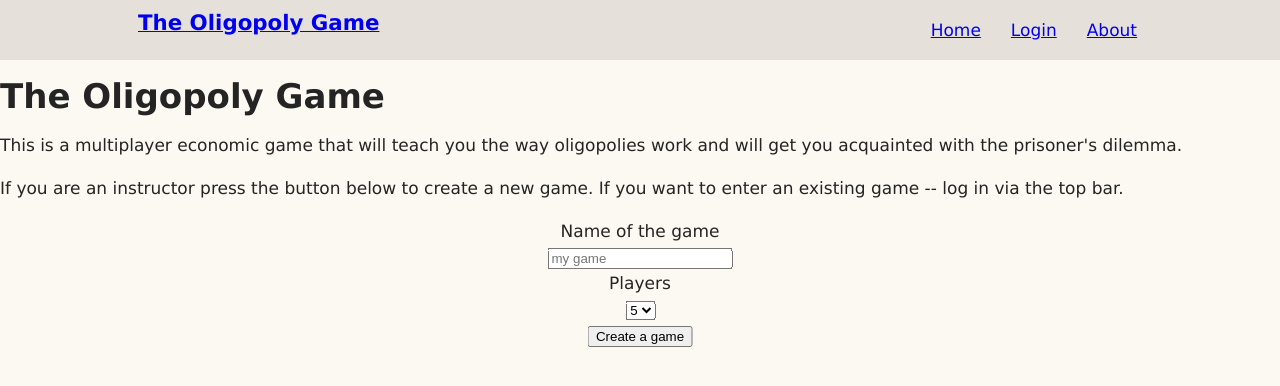
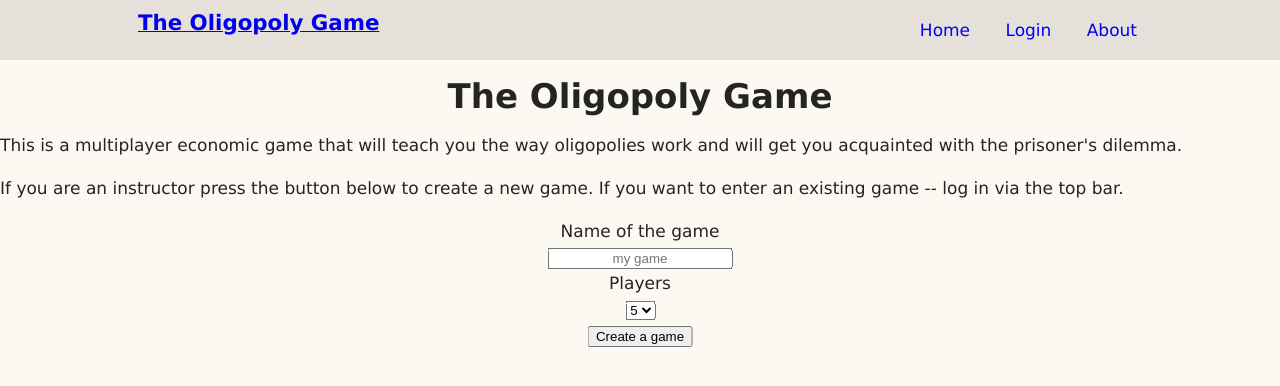
Before and after one commit to stacyjina/oligopoly-game, a PHP site: page / in a window 1280 px wide. Shown: the top 386 px of the page. Run offline with PHP 8.4, Linux system fonts and the light colour scheme.

Commit message:
some frontend changes

```diff
--- a/css/style.css
+++ b/css/style.css
@@ -6,7 +6,6 @@
     top: 0;
 }
 
-/* @media (min-width: 1462px) */
 .nav.container{
     width: 80%;
     background-color: #E5E1DA;
@@ -30,19 +29,13 @@
 }
 
 .dropdown-menu {
-    display: none;
     position: absolute;
-    background-color: #f9f9f9;
+    background-color: #FBF9F1;
     min-width: 160px;
-    box-shadow: 0px 8px 16px 0px rgba(0,0,0,0.2);
-    padding: 12px 16px;
+    box-shadow: 0px 8px 16px 0px rgba(144, 128, 103, 0.3);
+    padding: 16px 16px;
     z-index: 1;
     /* left: -15px; */
-}
-
-.dropdown-toggle:hover + .dropdown-menu, .dropdown-menu:hover {
-    display: block;
-    color: black;
 }
 
 a.brand {
@@ -54,7 +47,7 @@ a.brand {
     }
 }
 
-.form-group, .form-group input {
+.form-group, .form-group input, .form input {
     text-align: center;
     /* display: inline-block; */
 }
@@ -69,13 +62,13 @@ li.link {
     display: inline-block;
     padding: 17px 15px;
     height: fit-content;
-    float: left;
+    /* float: left; */
     line-height: 26px;
 }
 
 li.link:hover {
     background-color: #AAD7D9;
-    color: brown;
+    /* color: brown; */
 }
 
 div {
@@ -99,3 +92,30 @@ form.create {
     transform: translate(-50%, 0);
     text-align: center;
 }
+
+ul.dropdown-menu.closed {
+    display: none;
+    margin: auto;
+}
+
+ul.dropdown-menu.open {
+    display: block;
+    margin: auto;
+}
+
+li.link a {
+    text-decoration: none;
+}
+
+div.error {
+    color: red;
+}
+
+h1, h2 {
+    text-align: center;
+}
+
+div.logins {
+    display: inline;
+    text-align: center;
+}
--- a/index.php
+++ b/index.php
@@ -14,14 +14,13 @@
                 header("Location: game_page.php");
             }
             else {
-                echo "<li> <div> Incorrect login/password. </div> </li>";
+                echo "<div class='error'> Incorrect login/password. </div>";
             }
         } else {
-            echo "<li> <div> Please enter both login and password. </div> </li>";
+            echo "<div class='error'> Please enter both login and password. </div>";
         }
     }
 ?>
-
 <!DOCTYPE html>
 <html>
 <head>
@@ -55,7 +54,7 @@
 
     <!-- <button class="new-game" type="menu">New game</button> -->
 
-    <div class="form">
+    <div class="form homepage">
         <form class="create" action="index.php" method="post">
             <div class="mb-3">
                 <label class="create">Name of the game</label>
@@ -76,7 +75,7 @@
         </form>
     </div>
 
-    <div class="logins">
+    <div class="logins homepage">
         <?php
             if (isset($_POST["submit"])) {
                 $gamename = $_POST["gamename"];
@@ -96,11 +95,17 @@
                 // $query = "insert into players (login, password) values ('{$gamename}_admin', '{$gamename}');";
                 // mysqli_query($conn, $query);
 
-                $query = "insert into games (gamename, cur_round, num_players) values ('{$gamename}', 1, {$_POST["players_number"]})";
+                $query = "insert into games (gamename, cur_round, num_players) values ('{$gamename}', 1, 2)";
+                // {$_POST["players_number"]}
                 mysqli_query($conn, $query);
             }
         ?>
+    </div>
 
-    </div>
+    <script src="https://polyfill.io/v3/polyfill.min.js?features=es6"></script>
+    <script id="MathJax-script" async src="https://cdn.jsdelivr.net/npm/mathjax@3/es5/tex-mml-chtml.js"></script>
+    <script src="https://ajax.googleapis.com/ajax/libs/jquery/3.7.1/jquery.min.js"></script>
+    <script src="js/action.js"></script>
+
 </body>
 </html>
--- a/js/action.js
+++ b/js/action.js
@@ -43,3 +43,11 @@ $("#move_help").on("click", function() {
         }
     })
 });
+
+$("#login").on("click", function() {
+    var x = document.querySelector("#login-form");
+    var flag = x.classList.replace("closed", "open");
+    if (!flag) {
+        x.classList.replace("open", "closed");
+    }
+});
--- a/login_button.php
+++ b/login_button.php
@@ -1,24 +1,4 @@
-<a href="#" class="dropdown-toggle" role="button" aria-expanded="false">
+<a class="dropdown-toggle" role="button" aria-expanded="false" id="login" href="#">
     Login</span>
     <span class="caret"></span>
 </a>
-<ul class="dropdown-menu" role="menu">
-    <li id="fast-login-form-area">
-        <form id="loginFormItem" name="f" action="index.php" method="POST" class="dropdown-menus ng-pristine ng-valid">
-
-            <div class="form-group">
-                <label for="loginInputField">Login</label>
-                <br>
-                <input id="loginInputField" type="text" name="username" style="text-align: center" placeholder="login">
-            </div>
-            <div class="form-group">
-                <label for="passwordInputField">Password</label>
-                <br>
-                <input id="passwordInputField" type="password" name="password" style="text-align: center" placeholder="password">
-            </div>
-            <div class="form-group">
-                <button type="submit" class="btn btn-success btn-block" name="submit2">Login</button>
-            </div>
-        </form>
-    </li>
-</ul>
--- a/navbar.php
+++ b/navbar.php
@@ -10,7 +10,7 @@
                 <li class="nav link">
                     <a href="./index.php">Home</a>
                 </li>
-                <li class="nav link">
+                <li class="login nav link" id="login">
                     <?php
                         if (isset($_SESSION['login'])) {
                             include("logout_button.html");
@@ -19,10 +19,29 @@
                         }
                     ?>
                 </li>
+                <ul class="dropdown-menu closed" role="menu" id="login-form">
+                    <div id="fast-login-form-area">
+                        <form id="loginFormItem" name="f" action="index.php" method="POST" class="dropdown-menus ng-pristine ng-valid">
+
+                            <div class="form-group">
+                                <label for="loginInputField">Login</label>
+                                <br>
+                                <input id="loginInputField" type="text" name="username" style="text-align: center" placeholder="login">
+                            </div>
+                            <div class="form-group">
+                                <label for="passwordInputField">Password</label>
+                                <br>
+                                <input id="passwordInputField" type="password" name="password" style="text-align: center" placeholder="password">
+                            </div>
+                            <div class="form-group">
+                                <button type="submit" class="btn btn-success btn-block" name="submit2">Login</button>
+                            </div>
+                        </form>
+                    </div>
+                </ul>
                 <li class="nav link">
                     <a href="./about.php">About</a>
                 </li>
             </ul>
         </div>
-
 </div>
```
Also changed, not shown: about.php (+9 -2 lines).
